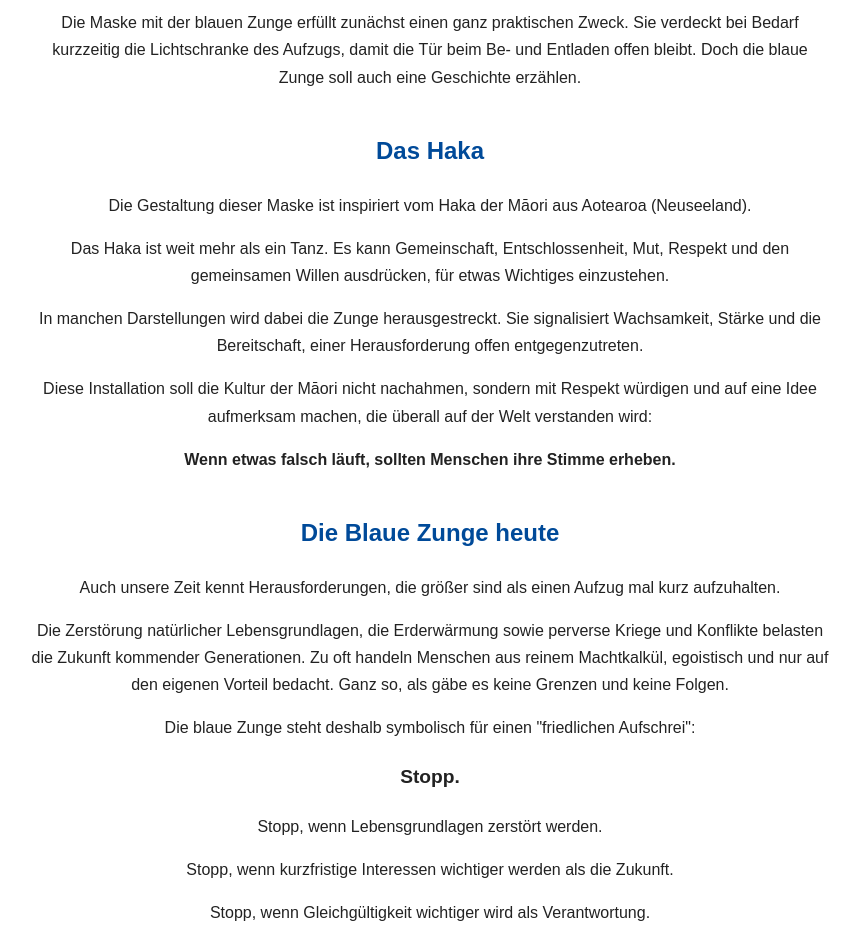
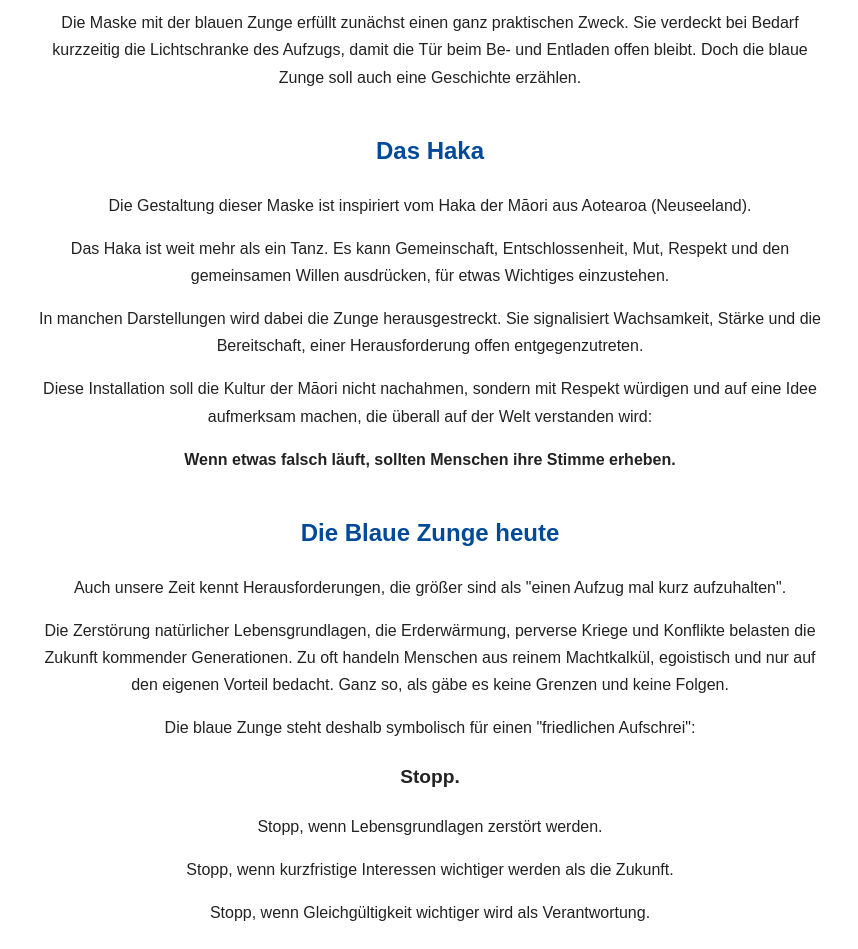
Before and after one commit to Nomen-nomini/blue-tongue, a plain HTML site: page index.html in a window 1280 px wide. Shown: the part 148-1097 px from the top of the page, without its empty margins (210-1068 px from the left). Drawn offline with Linux system fonts and the light colour scheme.

Commit message:
Fix punctuation and quotation marks in index.html

```diff
--- a/index.html
+++ b/index.html
@@ -74,11 +74,11 @@ Diese Installation soll die Kultur der Māori nicht nachahmen, sondern mit Respe
 <h2>Die Blaue Zunge heute</h2>
 
 <p>
-Auch unsere Zeit kennt Herausforderungen, die größer sind als einen Aufzug mal kurz aufzuhalten.
+Auch unsere Zeit kennt Herausforderungen, die größer sind als "einen Aufzug mal kurz aufzuhalten".
 </p>
 
 <p>
-Die Zerstörung natürlicher Lebensgrundlagen, die Erderwärmung sowie perverse Kriege und Konflikte belasten die Zukunft kommender Generationen.
+Die Zerstörung natürlicher Lebensgrundlagen, die Erderwärmung, perverse Kriege und Konflikte belasten die Zukunft kommender Generationen.
 Zu oft handeln Menschen aus reinem Machtkalkül, egoistisch und nur auf den eigenen Vorteil bedacht. Ganz so, als gäbe es keine Grenzen und keine Folgen.
 </p>
 
```
